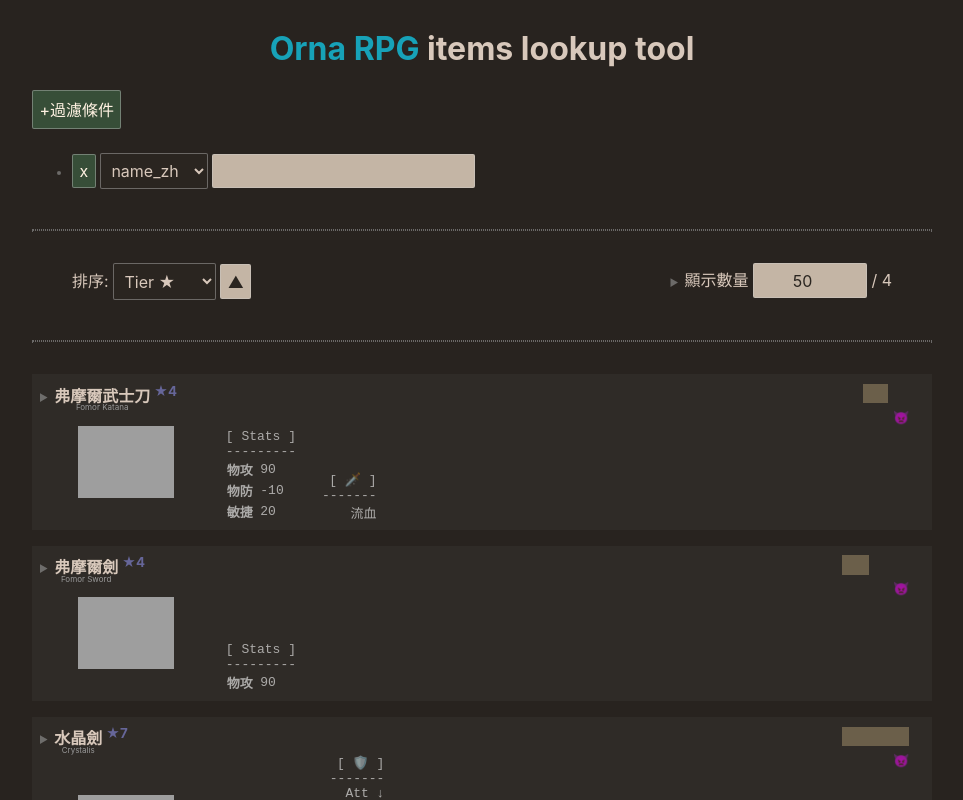
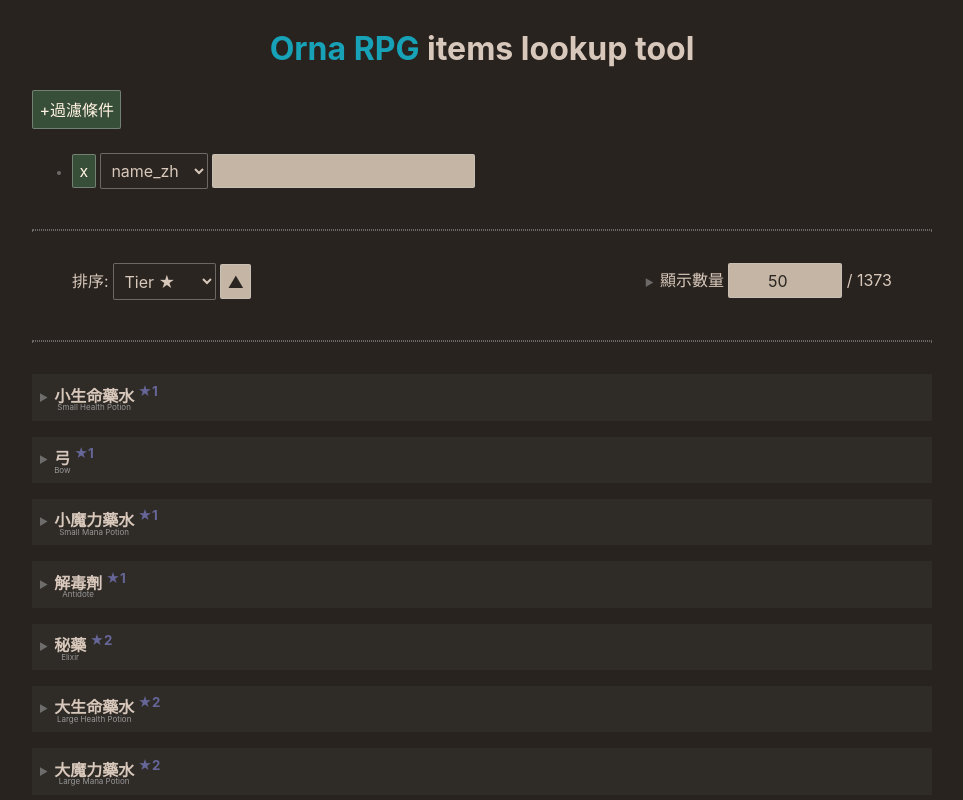
Before and after one commit to Rplus/orna-lookup, a Svelte app: page / in a window 1280 px wide. Shown: the top 800 px of the page, without its empty margins (158-1121 px from the left). Built offline with nearby package versions, Linux system fonts and the light colour scheme; grey boxes are pictures that could not be loaded.

Commit message:
remove dev code

```diff
--- a/src/App.svelte
+++ b/src/App.svelte
@@ -24,7 +24,6 @@
     if (!$data.waiting && !init) {
       init = true;
       items = $data;
-      items = $data.slice(426, 430);
       // let allProps = [...new Set(items.map(i => Object.keys(i)).flat())];
     }
   }
```
